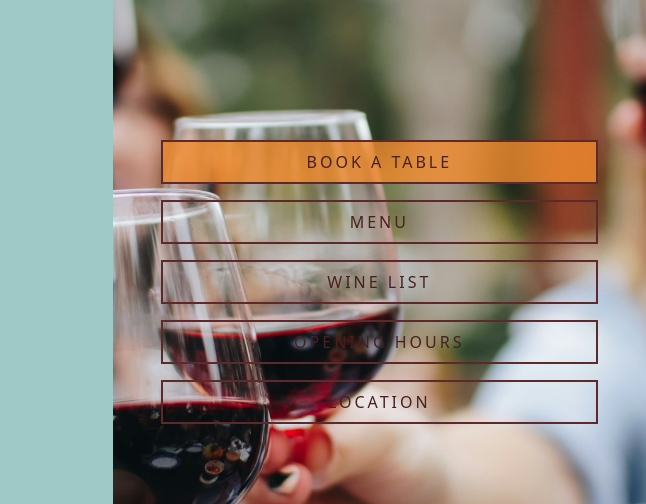
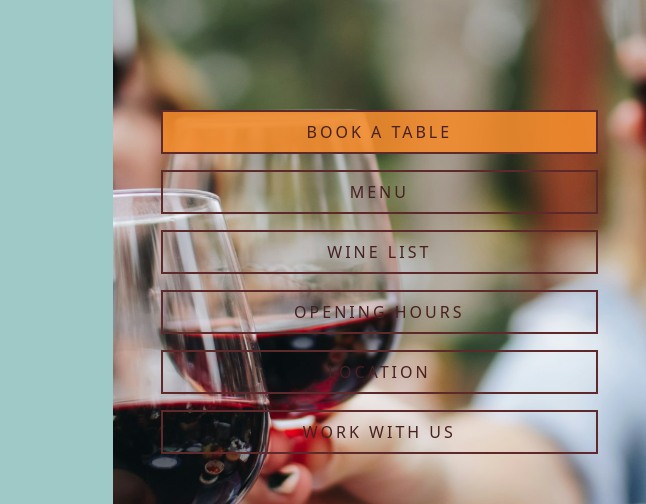
Before and after one commit to annakij/Bistro-Odette, a plain HTML site: page index.html in a window 1280 px wide. Shown: the part 118-622 px from the top of the page, 634-1280 px from the left. Drawn offline with nearby package versions, Linux system fonts and the light colour scheme.

Commit message:
Added carrers tab in header menu

```diff
--- a/css/index.css
+++ b/css/index.css
@@ -58,7 +58,7 @@ h3 {
 }
 
 #bookTableButton {
-  background-color: rgba(242, 139, 45, 0.8) !important;
+  background-color: rgba(242, 139, 45, 0.9) !important;
   color: #472021 !important;
 }
 #bookTableButton:hover {
--- a/index.html
+++ b/index.html
@@ -63,6 +63,9 @@
           >
           <a class="btn my-2" href="#openingHours">Opening Hours</a>
           <a class="btn my-2" href="#location">Location</a>
+          <a class="btn my-2" href="careers.html" aria-current="page"
+            >Work with Us</a
+          >
         </div>
       </div>
     </header>
```
